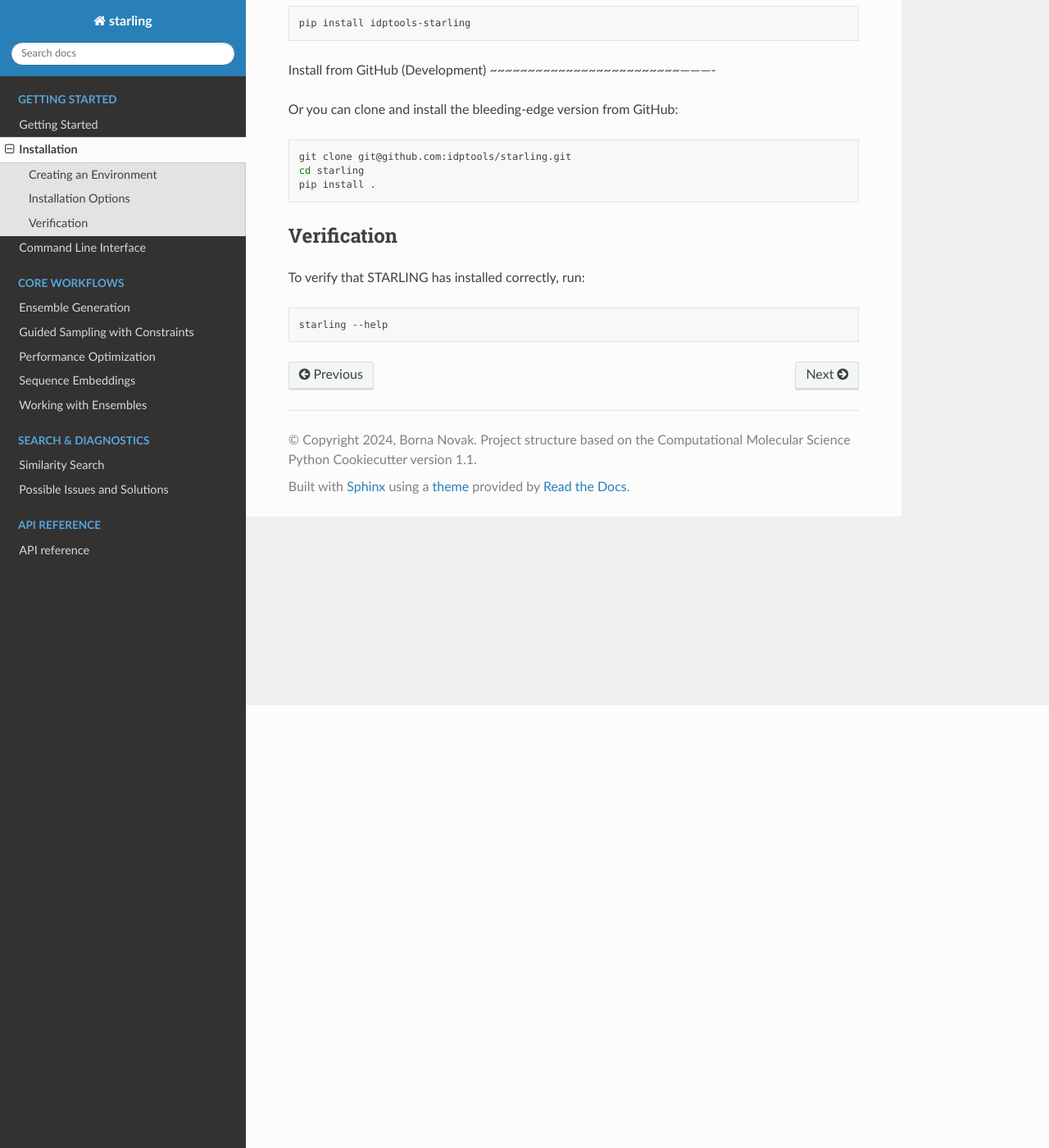
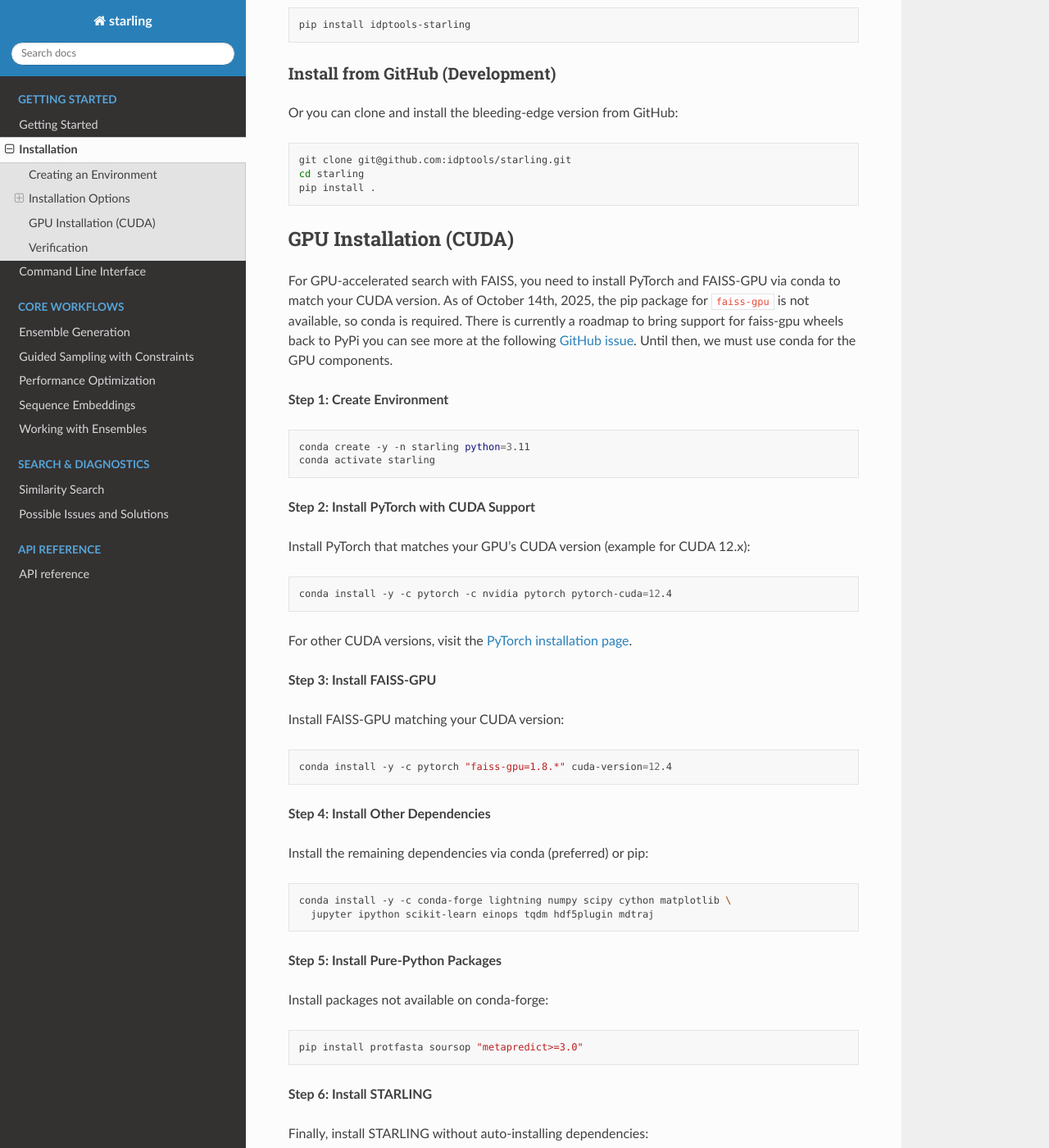
Before and after one commit to idptools/starling, a Sphinx documentation site: the page built from docs/usage/installation.rst, in a window 1280 px wide and 1400 px high, scrolled down 540 px. Shown: the whole window at 82% size. Built offline with Sphinx 7.4.7 and the Read the Docs theme 3.1.0, drawn with Linux system fonts in a browser that asks for light colours; some of the changed text lies outside the part shown.

Commit message:
update docs for faiss gpu, attempt to fix readthedocs build issue... but probably not successfully

```diff
--- a/docs/conf.py
+++ b/docs/conf.py
@@ -84,8 +84,17 @@
 add_module_names = False  # Don't prepend module name to class/function names
 
 # Mock heavy optional dependencies so docs can build on Read the Docs without
-# GPU-centric packages such as FAISS or GPy.
-autodoc_mock_imports = ["faiss", "GPy"]
+# GPU-centric packages such as FAISS or GPy, and optional visualization packages.
+autodoc_mock_imports = [
+    "faiss",
+    "GPy",
+    "seaborn",
+    "tabulate",
+    "mdtraj",
+    "einops",
+    "lightning",
+    "hdf5plugin",
+]
 
 # Intersphinx mapping for cross-referencing other libraries
 intersphinx_mapping = {
--- a/docs/requirements.txt
+++ b/docs/requirements.txt
@@ -2,3 +2,8 @@
 sphinx_rtd_theme
 numpy
 matplotlib
+protfasta
+soursop
+scipy
+torch
+versioningit
--- a/docs/usage/installation.rst
+++ b/docs/usage/installation.rst
@@ -17,7 +17,7 @@
 ----------------------
 
 Install from PyPi (Recommended)
-~~~~~~~~~~~~~~~~~~~~~~~~~~~~~~--
+~~~~~~~~~~~~~~~~~~~~~~~~~~~~~~
 
 You can install STARLING from PyPi using pip:
 
@@ -26,7 +26,7 @@
     pip install idptools-starling
 
 Install from GitHub (Development)
-~~~~~~~~~~~~~~~~~~~~~~~~~----------
+~~~~~~~~~~~~~~~~~~~~~~~~~~~~~~~~~
 
 Or you can clone and install the bleeding-edge version from GitHub:
 
@@ -36,6 +36,80 @@
     cd starling
     pip install .
 
+GPU Installation (CUDA)
+-----------------------
+
+For GPU-accelerated search with FAISS, you need to install PyTorch and FAISS-GPU
+via conda to match your CUDA version. As of October 14th, 2025, the pip package
+for ``faiss-gpu`` is not available, so conda is required. There is currently a
+roadmap to bring support for faiss-gpu wheels back to PyPi you can see more at
+the following `GitHub issue <https://github.com/facebookresearch/faiss/issues/3152#issuecomment-3172876462>`_.
+Until then, we must use conda for the GPU components.
+
+**Step 1: Create Environment**
+
+.. code-block:: bash
+
+    conda create -y -n starling python=3.11
+    conda activate starling
+
+**Step 2: Install PyTorch with CUDA Support**
+
+Install PyTorch that matches your GPU's CUDA version (example for CUDA 12.x):
+
+.. code-block:: bash
+
+    conda install -y -c pytorch -c nvidia pytorch pytorch-cuda=12.4
+
+For other CUDA versions, visit the `PyTorch installation page <https://pytorch.org/get-started/locally/>`_.
+
+**Step 3: Install FAISS-GPU**
+
+Install FAISS-GPU matching your CUDA version:
+
+.. code-block:: bash
+
+    conda install -y -c pytorch "faiss-gpu=1.8.*" cuda-version=12.4
+
+**Step 4: Install Other Dependencies**
+
+Install the remaining dependencies via conda (preferred) or pip:
+
+.. code-block:: bash
+
+    conda install -y -c conda-forge lightning numpy scipy cython matplotlib \
+      jupyter ipython scikit-learn einops tqdm hdf5plugin mdtraj
+
+**Step 5: Install Pure-Python Packages**
+
+Install packages not available on conda-forge:
+
+.. code-block:: bash
+
+    pip install protfasta soursop "metapredict>=3.0"
+
+**Step 6: Install STARLING**
+
+Finally, install STARLING without auto-installing dependencies:
+
+.. code-block:: bash
+
+    # From PyPI:
+    pip install --no-deps idptools-starling
+
+    # Or from source:
+    cd /path/to/starling
+    pip install --no-deps .
+
+**Verification**
+
+Verify GPU support is working:
+
+.. code-block:: bash
+
+    python -c "import faiss; print(f'FAISS GPUs available: {faiss.get_num_gpus()}')"
+    python -c "import torch; print(f'PyTorch CUDA available: {torch.cuda.is_available()}')"
+
 Verification
 -------------
 
```
Also changed, not shown: docs/ORPHANED_DOCS_CLEANUP.md (deleted, +0 -69 lines), docs/usage/possible_issues.rst (+29 -8 lines), docs/autosummary/starling.search.search_engine.rst (line endings or trailing spaces).
